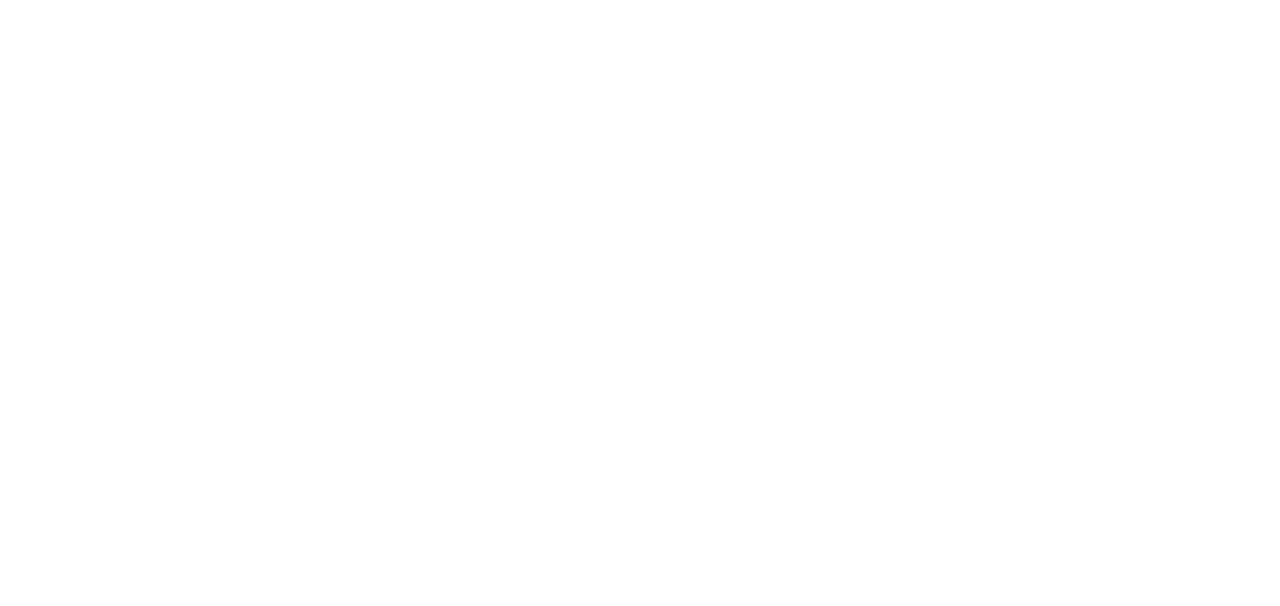
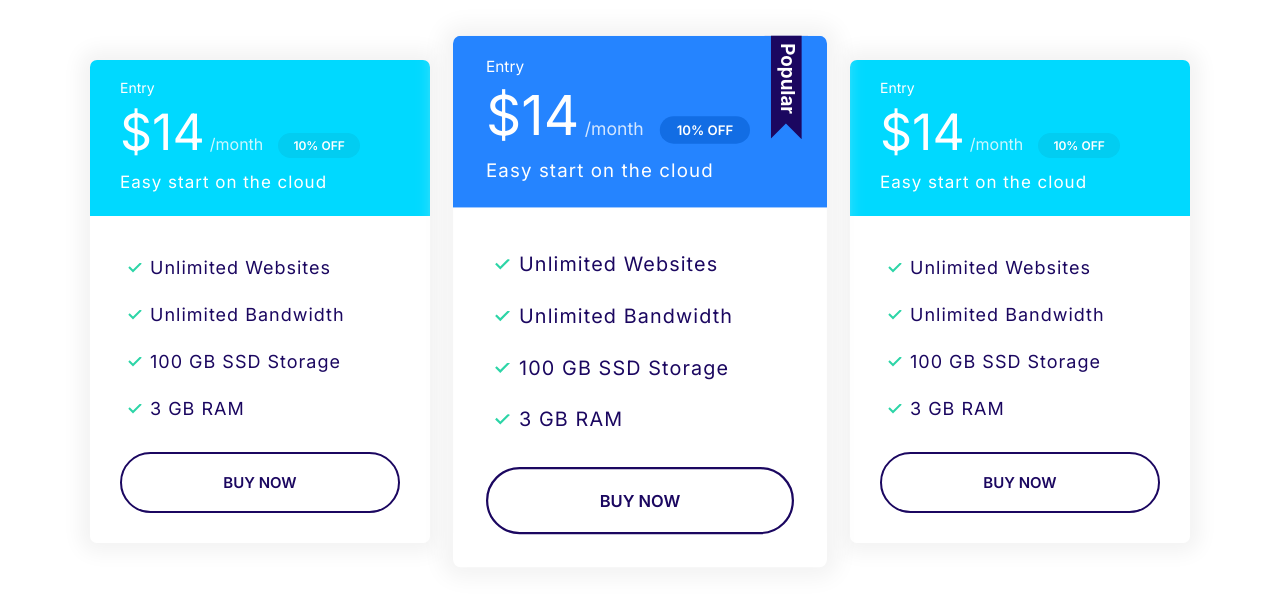
Before and after one commit to michael-j-rubenstein/cloud-hosting-website, a plain HTML site: page playground.html in a window 1280 px wide. Drawn offline with Linux system fonts and the light colour scheme.

Commit message:
Added Animations

```diff
--- a/css/styles.css
+++ b/css/styles.css
@@ -396,10 +396,6 @@ a {
     letter-spacing: 1px;
 }
 
-.plan--popular {
-    transform: scale(1.1);
-}
-
 .plan--popular .card__header {
     position: relative;
 }
@@ -417,9 +413,6 @@ a {
     transform: scale(1.05);
 }
 
-.plan--popular:hover {
-    transform: scale(1.15);
-}
 
 @media  screen and (min-width: 1024px) {
 
@@ -438,6 +431,14 @@ a {
         .plan__description {
             font-size: 1.7rem;
             display: block;
+        }
+
+        .plan--popular {
+            transform: scale(1.1);
+        }
+
+        .plan--popular:hover {
+            transform: scale(1.15);
         }
 }
 
--- a/playground.html
+++ b/playground.html
@@ -14,5 +14,70 @@
     <link rel="stylesheet" href="css/normalize.css" />
     <link rel="stylesheet" href="css/styles.css" />
   </head>
-  <body></body>
+  <body>
+    <section class="block container block-plans">
+      <div class="grid grid--1x3">
+        <div class="plan">
+          <div class="card card--secondary">
+            <header class="card__header">
+              <h3 class="plan__name">Entry</h3>
+              <span class="plan__price">$14</span>
+              <span class="plan__billing-cycle">/month</span>
+              <span class="badge badge--secondary badge--small">10% OFF</span>
+              <span class="plan__description">Easy start on the cloud</span>
+            </header>
+            <div class="card__body">
+              <ul class="list list--tick">
+                <li class="list__item">Unlimited Websites</li>
+                <li class="list__item">Unlimited Bandwidth</li>
+                <li class="list__item">100 GB SSD Storage</li>
+                <li class="list__item">3 GB RAM</li>
+              </ul>
+              <button class="btn btn--outline btn--block">Buy Now</button>
+            </div>
+          </div>
+        </div>
+        <div class="plan plan--popular">
+          <div class="card card--primary">
+            <header class="card__header">
+              <h3 class="plan__name">Entry</h3>
+              <span class="plan__price">$14</span>
+              <span class="plan__billing-cycle">/month</span>
+              <span class="badge badge--primary badge--small">10% OFF</span>
+              <span class="plan__description">Easy start on the cloud</span>
+            </header>
+            <div class="card__body">
+              <ul class="list list--tick">
+                <li class="list__item">Unlimited Websites</li>
+                <li class="list__item">Unlimited Bandwidth</li>
+                <li class="list__item">100 GB SSD Storage</li>
+                <li class="list__item">3 GB RAM</li>
+              </ul>
+              <button class="btn btn--outline btn--block">Buy Now</button>
+            </div>
+          </div>
+        </div>
+        <div class="plan">
+          <div class="card card--secondary">
+            <header class="card__header">
+              <h3 class="plan__name">Entry</h3>
+              <span class="plan__price">$14</span>
+              <span class="plan__billing-cycle">/month</span>
+              <span class="badge badge--secondary badge--small">10% OFF</span>
+              <span class="plan__description">Easy start on the cloud</span>
+            </header>
+            <div class="card__body">
+              <ul class="list list--tick">
+                <li class="list__item">Unlimited Websites</li>
+                <li class="list__item">Unlimited Bandwidth</li>
+                <li class="list__item">100 GB SSD Storage</li>
+                <li class="list__item">3 GB RAM</li>
+              </ul>
+              <button class="btn btn--outline btn--block">Buy Now</button>
+            </div>
+          </div>
+        </div>
+      </div>
+    </section>
+  </body>
 </html>
```
Also changed, not shown: index.html (+34 -17 lines).
